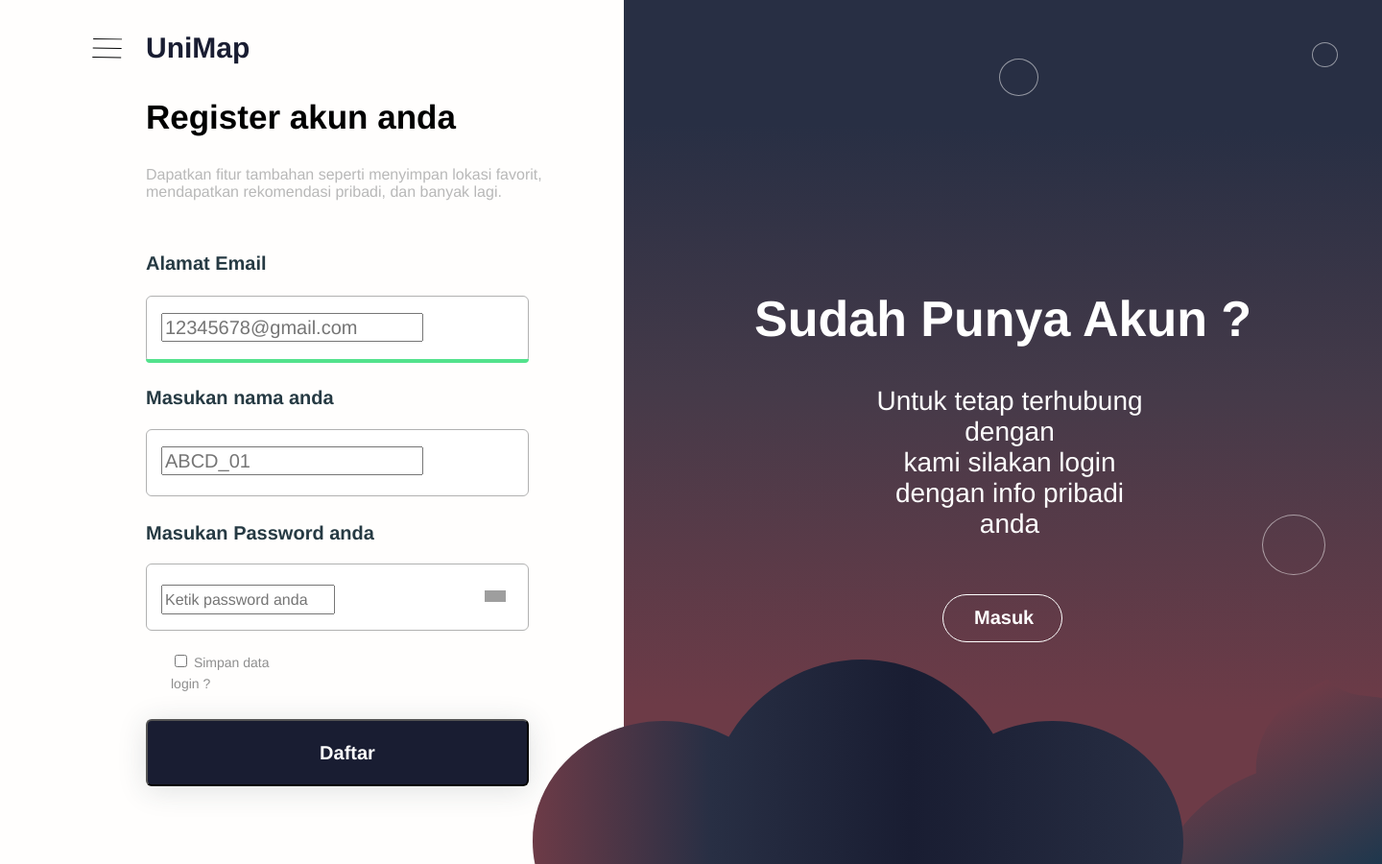
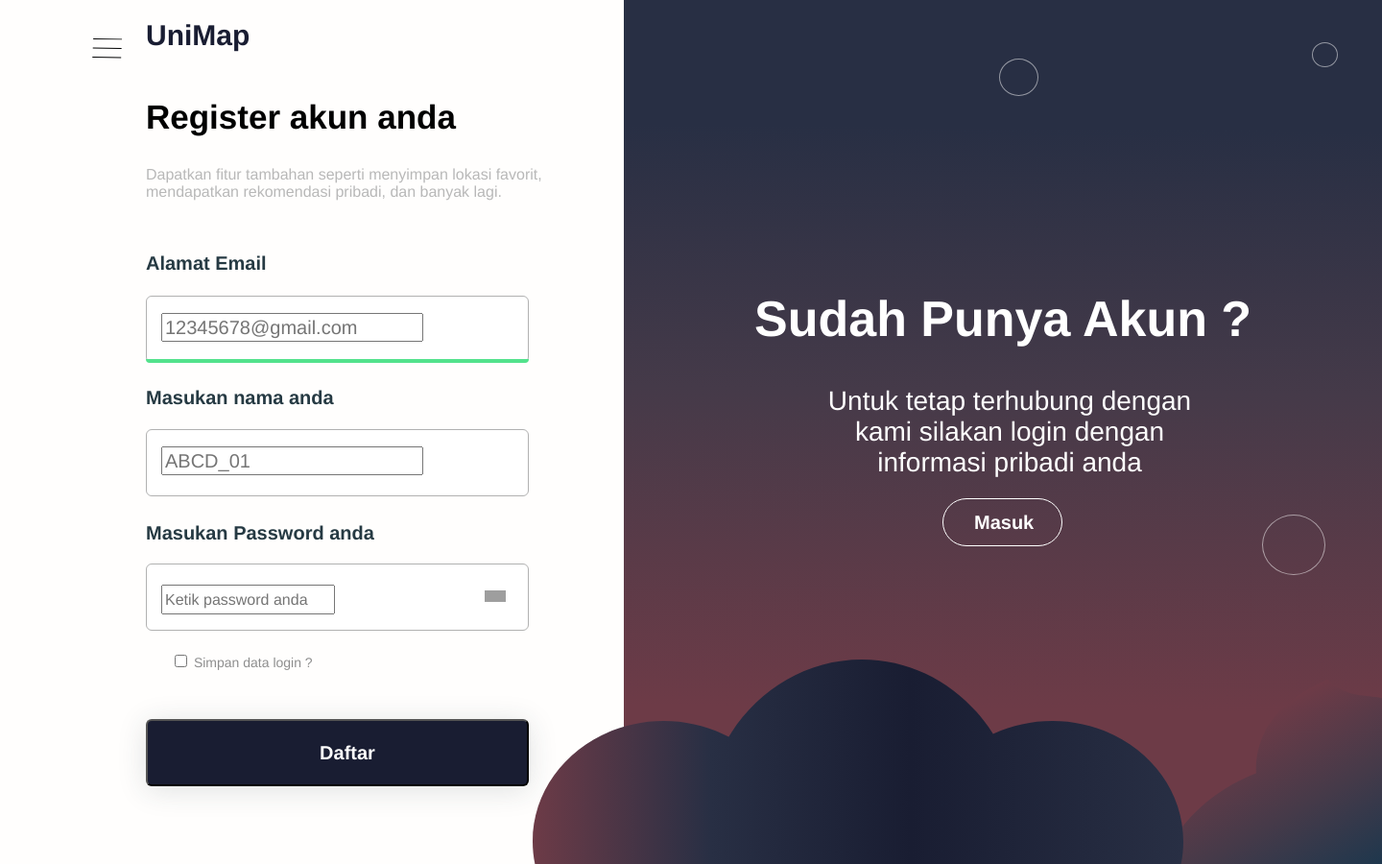
Before and after one commit to RafiAchmadN/UniMapsOlivia, a PHP site: page /Login/Register_Unimap.html in a window 1440 px wide. Shown: the whole page at 96% size. Run offline with PHP 8.4, Linux system fonts and the light colour scheme; some libraries are stand-ins or nearby versions; grey boxes are pictures that could not be loaded.

Commit message:
modified:   Login/Login_Unimap.html 	modified:   Login/RegistStyle.css 	modified:   Login/Register_Unimap.html

```diff
--- a/Login/RegistStyle.css
+++ b/Login/RegistStyle.css
@@ -318,7 +318,7 @@
     top: 139px;
     left: 26px;
     line-height: 21.9px;
-    width: 134px;
+    width: 200px;
 }
 
 .register-akun .text-wrapper-9 {
@@ -392,7 +392,7 @@
     position: absolute;
     width: 125px;
     height: 50px;
-    top: 0;
+    top: -100px;
     left: 0;
     border-radius: 40px;
     border: 1px solid;
@@ -402,7 +402,7 @@
 .register-akun .text-wrapper-11 {
     position: absolute;
     width: 78px;
-    top: 9px;
+    top: -90px;
     left: 33px;
     font-family: "Nunito Sans-Bold", Helvetica;
     font-weight: 700;
@@ -446,8 +446,8 @@
     position: absolute;
     height: 84px;
     top: 300px;
-    left: 750px;
-    width: 300px;
+    left: 700px;
+    width: 400px;
     font-family: "Poppins-Light", Helvetica;
     font-weight: 300;
     color: #ffffff;
@@ -459,7 +459,7 @@
 
 .register-akun .text-wrapper-13 {
     position: absolute;
-    top: 33px;
+    top: 20px;
     left: 0;
     font-family: "Roboto-Bold", Helvetica;
     font-weight: 700;
--- a/Login/Register_Unimap.html
+++ b/Login/Register_Unimap.html
@@ -126,7 +126,7 @@
                             <img class="awan" src="./img/Awan 1.svg" alt="awan1">
                             <img class="img" src="./img/Awan 2.svg" alt="awan2">
                             <div class="text-wrapper-12">Sudah Punya Akun ?</div>
-                            <p class="untuk-tetap">Untuk tetap terhubung dengan <br>kami silakan login dengan info pribadi anda</p>
+                            <p class="untuk-tetap">Untuk tetap terhubung dengan <br>kami silakan login dengan informasi pribadi anda</p>
                     </div>
                     <div class="text-wrapper-13">UniMap</div>
                 </div>
```
Also changed, not shown: Login/Login_Unimap.html (+8 -8 lines).
